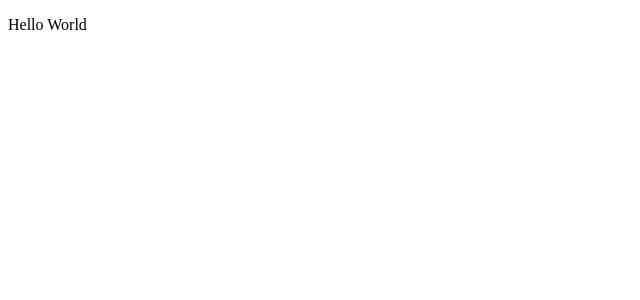
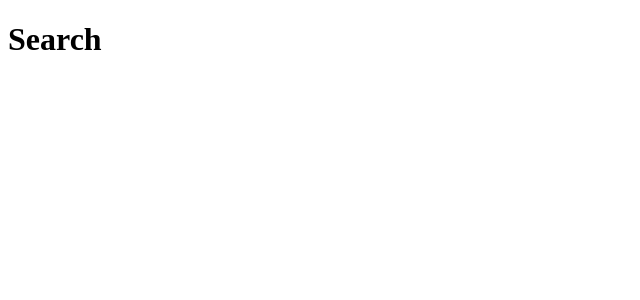
Before and after one commit to A-DiRusso/xkcd-comic-app, a React (Create React App) app: page /search in a window 1280 px wide. Shown: the top 300 px of the page, without its empty margins (0-640 px from the left). Built offline with nearby package versions, Linux system fonts and the light colour scheme.

Commit message:
adds Home and Search with react-router-dom

```diff
--- a/package.json
+++ b/package.json
@@ -5,11 +5,11 @@
   "dependencies": {
     "react": "^16.10.2",
     "react-dom": "^16.10.2",
+    "react-router-dom": "^5.1.2",
     "react-scripts": "3.2.0"
   },
   "scripts": {
     "start": "PORT=3006 react-scripts start"
-
   },
   "eslintConfig": {
     "extends": "react-app"
--- a/src/App.js
+++ b/src/App.js
@@ -1,10 +1,25 @@
 import React from 'react';
+import { BrowserRouter as Router, Route } from 'react-router-dom';
+import Home from './components/Home';
+import Search from './components/Search';
+
+
 
 function App() {
   return (
-    <div>
-      <p>Hello World</p>
-    </div>
+    <Router>
+      <div>
+        <Route
+          exact
+          path='/'
+          component={Home}
+        />
+        <Route
+          path='/search'
+          component={Search}
+        />
+      </div>
+    </Router>
   );
 }
 
--- /dev/null
+++ b/src/components/Home.js
@@ -0,0 +1,7 @@
+import React from 'react'
+
+export default function Home() {
+    return <>
+        <h1>Home</h1>
+    </>
+}
--- /dev/null
+++ b/src/components/Search.js
@@ -0,0 +1,7 @@
+import React from 'react'
+
+export default function Search() {
+    return <>
+        <h1>Search</h1>
+    </>
+}
--- a/src/index.js
+++ b/src/index.js
@@ -1,5 +1,12 @@
 import React from 'react';
 import ReactDOM from 'react-dom';
 import App from './App';
+import { BrowserRouter as Router } from 'react-router-dom';
 
-ReactDOM.render(<App />, document.getElementById('root'));
+ReactDOM.render(
+    <Router>
+        <App />
+    </Router>
+,
+document.getElementById('root')
+);
```
